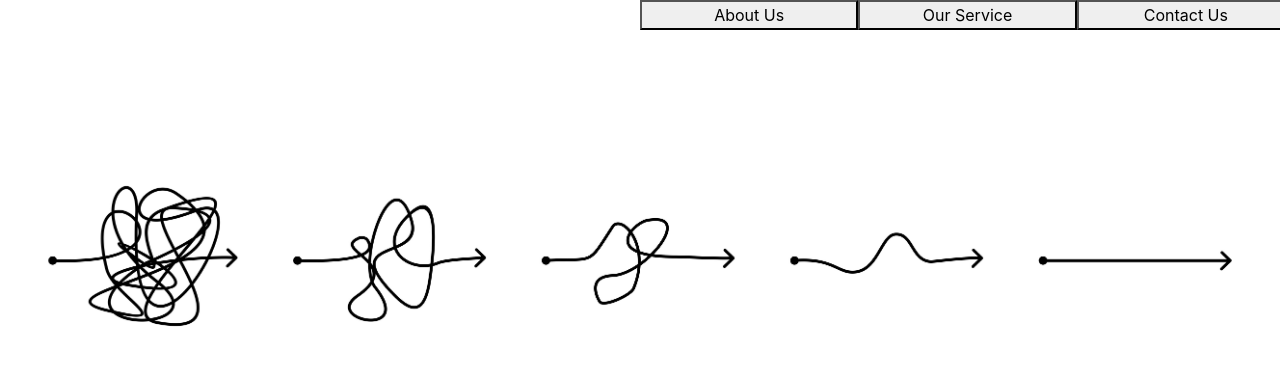
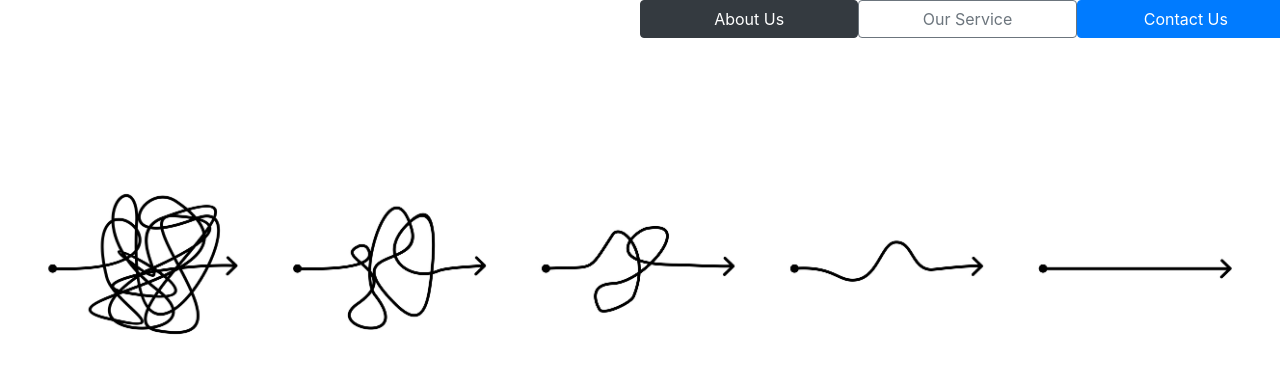
Before and after one commit to otoaneba/garlic_consulting, an Angular app: page / in a window 1280 px wide. Shown: the top 374 px of the page. Built offline with nearby package versions, Linux system fonts and the light colour scheme.

Commit message:
add docs folder for hosting github page

```diff
--- a/angular.json
+++ b/angular.json
@@ -97,6 +97,9 @@
             ],
             "scripts": []
           }
+        },
+        "deploy": {
+          "builder": "angular-cli-ghpages:deploy"
         }
       }
     }
--- a/package.json
+++ b/package.json
@@ -27,6 +27,7 @@
     "@angular/cli": "^16.2.7",
     "@angular/compiler-cli": "^16.2.0",
     "@types/jasmine": "~4.3.0",
+    "angular-cli-ghpages": "^1.0.7",
     "jasmine-core": "~4.6.0",
     "karma": "~6.4.0",
     "karma-chrome-launcher": "~3.2.0",
--- a/src/app/menu/menu.component.html
+++ b/src/app/menu/menu.component.html
@@ -1,7 +1,7 @@
 <ng-container class="container">
     <div class="row justify-content-end">
-        <button type="button" class="col-2">About Us</button>
-        <button type="button" class="col-2">Our Service</button>
-        <button type="button" class="col-2">Contact Us</button>
+        <button type="button" class="col-2 btn btn-dark">About Us</button>
+        <button type="button" class="col-2 btn btn-outline-secondary">Our Service</button>
+        <button type="button" class="col-2 btn btn-primary">Contact Us</button>
     </div>
 </ng-container>
```
Also changed, not shown: 9 other files (tests, documents, lock files or other folders).
